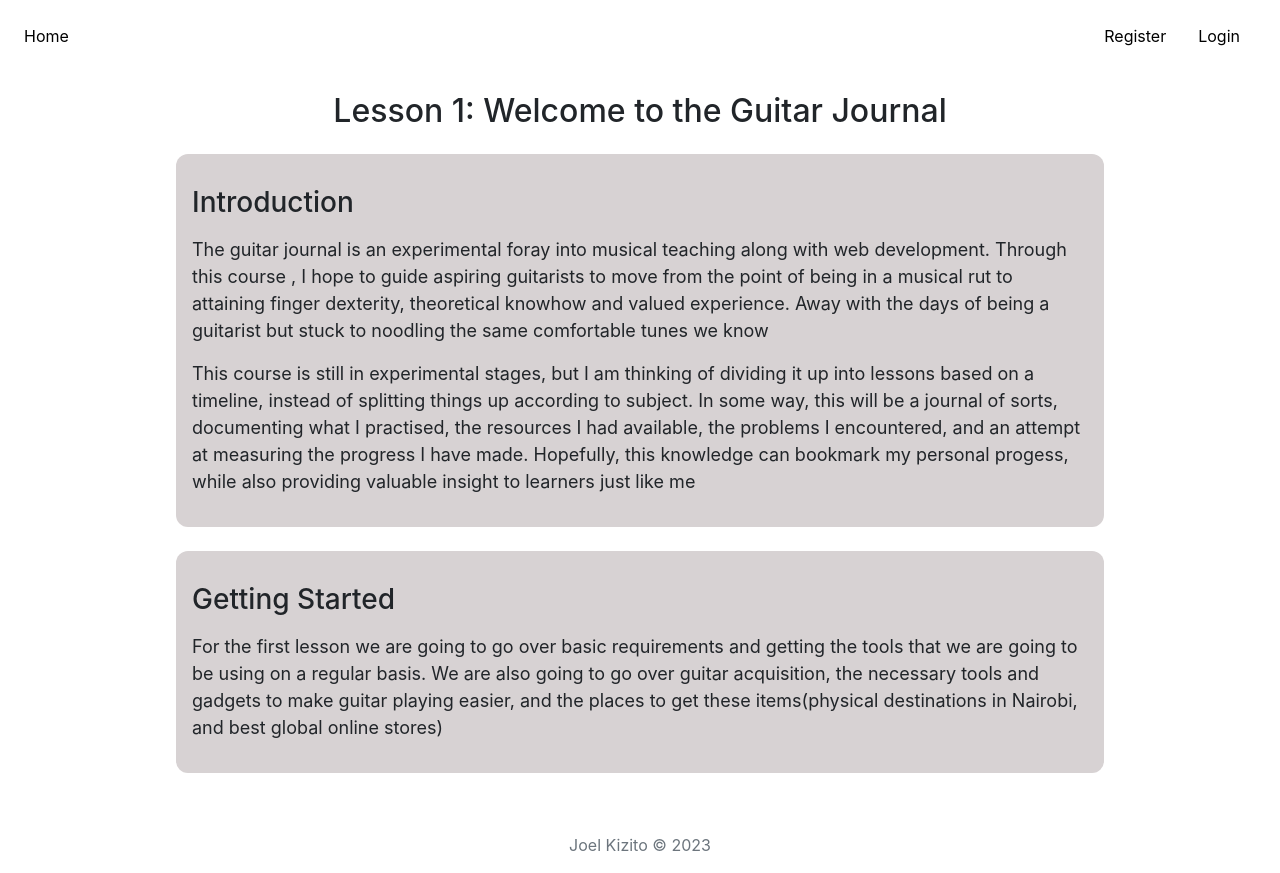
After one commit to kizitojoel/guitar-website, a Flask app: page /lesson1 in a window 1280 px wide. The commit adds this page. Run offline with Flask 2, Linux system fonts and the light colour scheme; some libraries are stand-ins or nearby versions.

Commit message:
Complete lesson 1 of the guitar journal

```diff
--- a/app.py
+++ b/app.py
@@ -93,6 +93,9 @@ def login():
     else:
         return render_template("login.html")
 
+@app.route("/lesson1", methods=["GET"])
+def lesson():
+    return render_template("lesson1.html")
 
 @app.route("/logout")
 def logout():
--- a/static/guitar.js
+++ b/static/guitar.js
@@ -0,0 +1,11 @@
+function togglePassword()
+{
+    const password = document.querySelector("#password");
+    if (password.type === "password")
+    {
+        password.type = "text";
+    }
+    else{
+        password.type = "password";
+    }
+}
--- a/static/styles.css
+++ b/static/styles.css
@@ -53,6 +53,11 @@ body{
     padding-top: 4px;
     padding-bottom: 4px;
 }
+#toggle-password
+{
+    height: 26px;
+    width: 26px;
+}
 .lesson-card a:hover{
     color: black;
     text-decoration: none;
@@ -61,3 +66,21 @@ main
 {
     flex-grow: 1;
 }
+
+.lesson-section
+{
+    text-align: left;
+    background-color: rgb(215, 210, 211);
+    border-radius: 12px;
+    padding: 16px;
+    margin-bottom: 24px;
+}
+.lesson-section h3
+{
+    margin-top: 1rem;
+    margin-bottom: 1rem;
+}
+.lesson-section p
+{
+    font-size: large;
+}
--- a/templates/layout.html
+++ b/templates/layout.html
@@ -11,16 +11,21 @@
 </head>
 <body>
     <nav class="navbar d-flex p-4 justify-content-between">
-        <div class="navbar-nav ms-4">Home</div>
+
+        <div class="navbar-nav ms-4">
+            <a href="/" class="link">Home</a>
+        </div>
         <div class="d-flex">
+            {% if not session["user_id"] %}
            <div class="navbar-nav mx-3"><a class="link" href="/register">Register</a></div>
            <div class="navbar-nav mx-3"><a class="link" href="/login">Login</a></div>
+           {% endif %}
            {% if session["user_id"] %}
            <div class="navbar-nav mx-3"><a href="/logout" class="link">Logout</a></div>
            {% endif %}
         </div>
     </nav>
-    <main class="container-fluid text-center p-5">
+    <main class="container-fluid text-center p-3">
         {% block main %}{% endblock %}
     </main>
     <footer class="text-center text-muted py-3">Joel Kizito &copy 2023</footer>
--- /dev/null
+++ b/templates/lesson1.html
@@ -0,0 +1,30 @@
+{% extends "layout.html" %}
+
+{% block main %}
+    <div class="container w-75 mx-auto p-1">
+        <h2 class="mb-4">Lesson 1: Welcome to the Guitar Journal</h2>
+        <section class="lesson-section">
+            <h3>Introduction</h3>
+            <p>
+                The guitar journal is an experimental foray into musical teaching along with web development. Through this course
+                , I hope to guide aspiring guitarists to move from the point of being in a musical rut to attaining finger
+                dexterity, theoretical knowhow and valued experience. Away with the days of being a guitarist but stuck to noodling
+                the same comfortable tunes we know
+            </p>
+            <p>
+                This course is still in experimental stages, but I am thinking of dividing it up into lessons based on a timeline,
+                instead of splitting things up according to subject. In some way, this will be a journal of sorts, documenting what I
+                practised, the resources I had available, the problems I encountered, and an attempt at measuring the progress I have made.
+                Hopefully, this knowledge can bookmark my personal progess, while also providing valuable insight to learners just like me
+            </p>
+        </section>
+        <section class="lesson-section">
+            <h3>Getting Started</h3>
+            <p>For the first lesson we are going to go over basic requirements and getting the tools that we are going to be using on
+                a regular basis. We are also going to go over guitar acquisition, the necessary tools and gadgets to make guitar playing
+                easier, and the places to get these items(physical destinations in Nairobi, and best global online stores)
+            </p>
+            <p></p>
+        </section>
+    </div>
+{% endblock %}
--- a/templates/login.html
+++ b/templates/login.html
@@ -6,8 +6,11 @@
         <div class="mb-3">
             <input required autocomplete="off" autofocus class="form-control mx-auto w-auto" id="username" name="username" placeholder="Username" type="text">
         </div>
-        <div class="mb-5">
+        <div class="mb-3">
             <input required class="form-control mx-auto w-auto" id="password" name="password" placeholder="Password" type="password">
+        </div>
+        <div class="mb-5 d-flex justify-content-start">
+            <input class="mr-4" id="toggle-password" type="checkbox" onclick="togglePassword()">Show Password
         </div>
         <button class="btn btn-primary" type="submit">Log In</button>
     </form>
```
Also changed, not shown: templates/index.html (+6 -4 lines).
